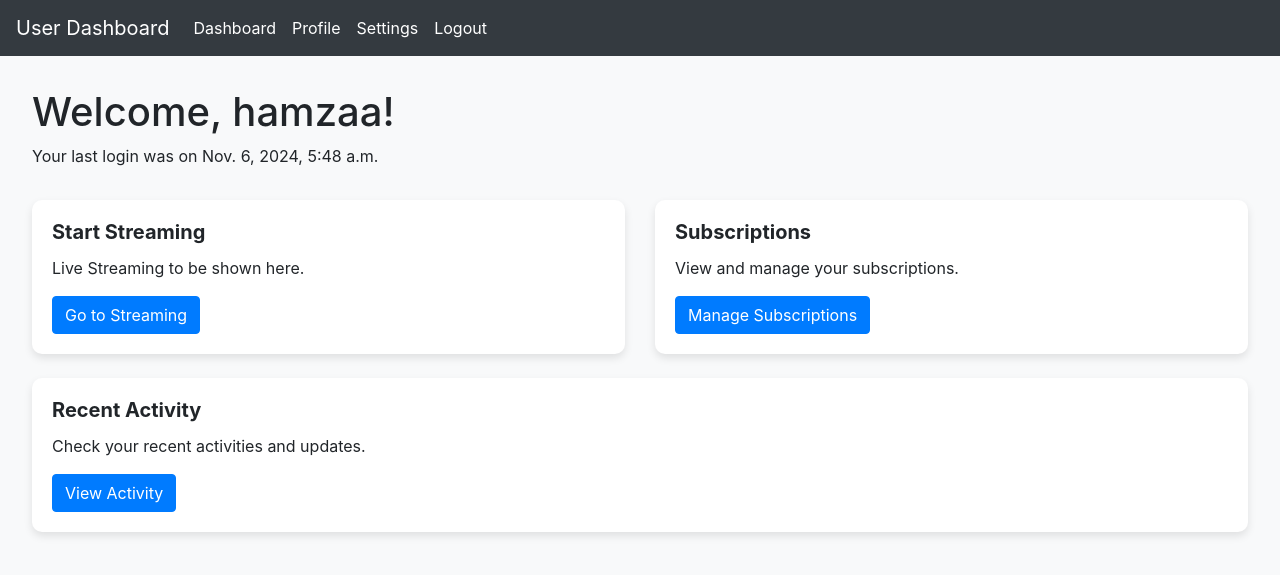
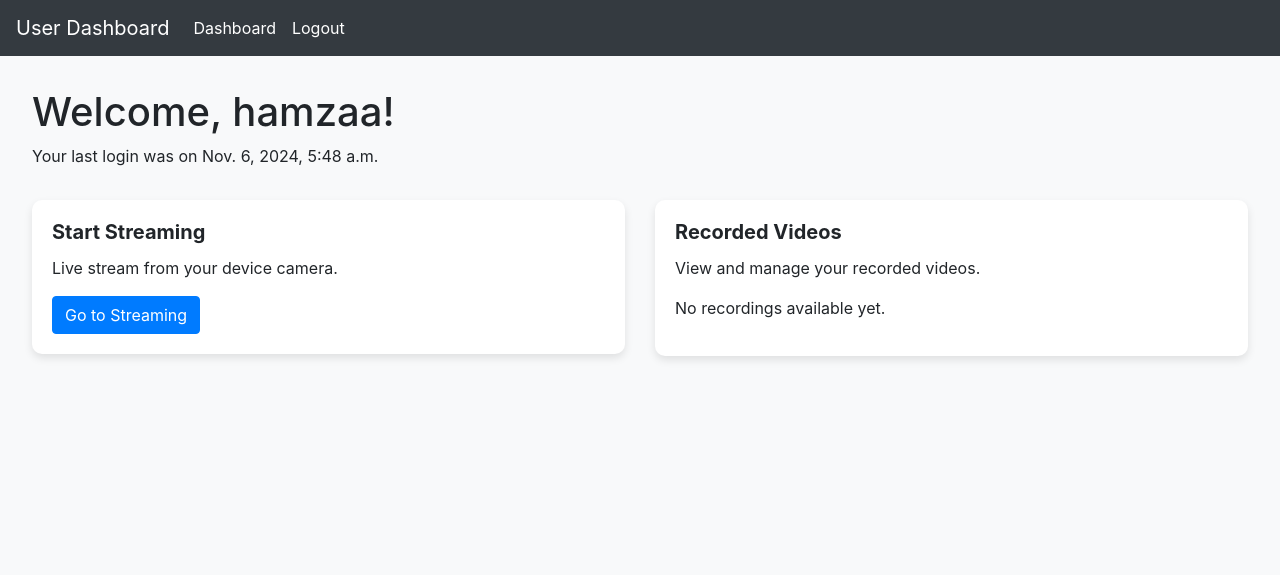
Before and after one commit to RajaJamal913/Web-Streaming, a Django app: page /dashboard/ in a window 1280 px wide. Shown: the top 575 px of the page. Run offline with Django 5.2, Linux system fonts and the light colour scheme; a user stored in the database is signed in; some libraries are stand-ins or nearby versions.

Commit message:
video streaming added

```diff
--- a/accounts/urls.py
+++ b/accounts/urls.py
@@ -1,11 +1,15 @@
 from django.urls import path
+
+from webapp import settings
 from . import views
+from django.conf.urls.static import static
 
 urlpatterns = [
+    path('register/', views.register_view, name='register'),  # User registration
+    path('login/', views.login_view, name='login'),  # User login
+    path('dashboard/', views.dashboard_view, name='dashboard'),  # Dashboard for logged-in users
+    path('logout/', views.logout_view, name='logout'),  # Logout
+    path('live-stream/', views.live_stream, name='live_stream'),  # Live stream page
+    path('stop-stream/', views.stop_stream, name='stop_stream'),  # Stop stream and save the video
 
-    path('', views.login_view, name='login'),
-    path('register/', views.register_view, name='register'),
-    path('dashboard/', views.dashboard_view, name='dashboard'),
-    path('logout/', views.logout_view, name='logout'),
-    path('stream/', views.live_stream, name='live_stream'),
-]
+] + static(settings.MEDIA_URL, document_root=settings.MEDIA_ROOT)
--- a/accounts/views.py
+++ b/accounts/views.py
@@ -1,13 +1,15 @@
 from django.shortcuts import render, redirect
 from django.contrib.auth import authenticate, login, logout
 from django.contrib import messages
+
+from accounts.models import VideoRecording
 from .forms import UserRegistrationForm
 from django.contrib.auth.decorators import login_required
-from django.shortcuts import render
-from django.http import StreamingHttpResponse
+from django.http import HttpResponse, StreamingHttpResponse
 import cv2
+from datetime import datetime
 
-
+# User registration view
 def register_view(request):
     if request.method == 'POST':
         form = UserRegistrationForm(request.POST)
@@ -21,6 +23,7 @@ def register_view(request):
         form = UserRegistrationForm()
     return render(request, 'templates/register.html', {'form': form})
 
+# Login view
 def login_view(request):
     if request.method == 'POST':
         username = request.POST.get('username')
@@ -33,28 +36,49 @@ def login_view(request):
             messages.error(request, "Invalid credentials.")
     return render(request, 'templates/login.html')
 
+# Dashboard view
 @login_required
 def dashboard_view(request):
-    return render (request, ('templates/dashboard.html'))
+    # Retrieve all recorded videos for the current user
+    videos = VideoRecording.objects.filter(user=request.user)
+    return render(request, 'dashboard.html', {'videos': videos})
 
+# Logout view
 def logout_view(request):
     logout(request)
     return redirect('login')
 
+# Function to serve the live stream feed
 def live_stream(request):
-    # Initialize video capture for the laptop's default camera
-    cap = cv2.VideoCapture(0)  # '0' refers to the default camera (e.g., laptop camera)
+    cap = cv2.VideoCapture(0, cv2.CAP_DSHOW)
     return StreamingHttpResponse(generate_frames(cap), content_type='multipart/x-mixed-replace; boundary=frame')
 
+# Function to generate frames for live streaming and recording
 def generate_frames(cap):
+    # Define codec and create VideoWriter for saving the video
+    fourcc = cv2.VideoWriter_fourcc(*'XVID')
+    filename = f"media/video_recordings/{datetime.now().strftime('%Y%m%d_%H%M%S')}.avi"
+    out = cv2.VideoWriter(filename, fourcc, 20.0, (640, 480))  # 20 FPS, 640x480 resolution
+
     while True:
-        # Read the frame from the camera
         success, frame = cap.read()
         if not success:
             break
-        # Encode the frame as JPEG
+
+        # Write frame to the output video file
+        out.write(frame)
+
+        # Encode frame as JPEG for streaming
         ret, buffer = cv2.imencode('.jpg', frame)
         frame = buffer.tobytes()
-        # Yield each frame as part of the response
         yield (b'--frame\r\n'
                b'Content-Type: image/jpeg\r\n\r\n' + frame + b'\r\n')
+
+    cap.release()
+    out.release()
+
+# Function to stop the stream and save the recording
+def stop_stream(request):
+    # The stream should be saved automatically when `generate_frames` finishes
+    # You can add additional cleanup or database operations here
+    return HttpResponse('Stream recorded successfully!')
--- a/templates/dashboard.html
+++ b/templates/dashboard.html
@@ -4,7 +4,6 @@
     <meta charset="UTF-8">
     <meta name="viewport" content="width=device-width, initial-scale=1.0">
     <link rel="stylesheet" href="https://stackpath.bootstrapcdn.com/bootstrap/4.5.2/css/bootstrap.min.css">
-    <link href="https://vjs.zencdn.net/7.10.2/video-js.css" rel="stylesheet">
     <title>User Dashboard</title>
     <style>
         body {
@@ -35,6 +34,12 @@
         .header {
             margin-bottom: 2rem;
         }
+        .video-card {
+            margin-bottom: 1.5rem;
+        }
+        .video-card h6 {
+            font-weight: bold;
+        }
     </style>
 </head>
 <body>
@@ -47,12 +52,6 @@
             <ul class="navbar-nav">
                 <li class="nav-item active">
                     <a class="nav-link" href="{% url 'dashboard' %}">Dashboard</a>
-                </li>
-                <li class="nav-item">
-                    <a class="nav-link" href="#">Profile</a>
-                </li>
-                <li class="nav-item">
-                    <a class="nav-link" href="#">Settings</a>
                 </li>
                 <li class="nav-item">
                     <a class="nav-link" href="{% url 'logout' %}">Logout</a>
@@ -72,15 +71,8 @@
                 <div class="card">
                     <div class="card-body">
                         <h5 class="card-title">Start Streaming</h5>
-                        <p class="card-text">Live Streaming to be shown here.</p>
-                        <button class="btn btn-primary" data-toggle="collapse" data-target="#stream-container">
-                            Go to Streaming
-                        </button>
-                        <div id="stream-container" class="collapse mt-3">
-                            <video id="my-video" class="video-js vjs-default-skin" controls preload="auto" width="100%" height="400px">
-                                <source src="https://insound.it:443/streaming/hls/stream.m3u8" type="application/x-mpegURL">
-                            </video>
-                        </div>
+                        <p class="card-text">Live stream from your device camera.</p>
+                        <a href="{% url 'live_stream' %}" class="btn btn-primary">Go to Streaming</a>
                     </div>
                 </div>
             </div>
@@ -88,19 +80,22 @@
             <div class="col-md-6">
                 <div class="card">
                     <div class="card-body">
-                        <h5 class="card-title">Subscriptions</h5>
-                        <p class="card-text">View and manage your subscriptions.</p>
-                        <a href="#" class="btn btn-primary">Manage Subscriptions</a>
+                        <h5 class="card-title">Recorded Videos</h5>
+                        <p class="card-text">View and manage your recorded videos.</p>
+                        {% for video in videos %}
+                            <div class="video-card">
+                                <h6>{{ video.title }}</h6>
+                                <video width="320" height="240" controls>
+                                    <source src="{{ video.video_file.url }}" type="video/x-msvideo">
+                                    Your browser does not support the video tag.
+                                </video>
+                                <p>Duration: {{ video.duration }} seconds</p>
+                            </div>
+                        {% empty %}
+                            <p>No recordings available yet.</p>
+                        {% endfor %}
                     </div>
                 </div>
-            </div>
-        </div>
-
-        <div class="card">
-            <div class="card-body">
-                <h5 class="card-title">Recent Activity</h5>
-                <p class="card-text">Check your recent activities and updates.</p>
-                <a href="#" class="btn btn-primary">View Activity</a>
             </div>
         </div>
     </div>
@@ -108,6 +103,5 @@
     <script src="https://code.jquery.com/jquery-3.5.1.slim.min.js"></script>
     <script src="https://cdn.jsdelivr.net/npm/@popperjs/core@2.9.3/dist/umd/popper.min.js"></script>
     <script src="https://stackpath.bootstrapcdn.com/bootstrap/4.5.2/js/bootstrap.min.js"></script>
-    <script src="https://vjs.zencdn.net/7.10.2/video.min.js"></script>
 </body>
 </html>
--- a/webapp/settings.py
+++ b/webapp/settings.py
@@ -10,6 +10,7 @@ For the full list of settings and their values, see
 https://docs.djangoproject.com/en/5.0/ref/settings/
 """
 
+import os
 from pathlib import Path
 
 # Build paths inside the project like this: BASE_DIR / 'subdir'.
@@ -122,3 +123,6 @@ STATIC_URL = 'static/'
 # https://docs.djangoproject.com/en/5.0/ref/settings/#default-auto-field
 
 DEFAULT_AUTO_FIELD = 'django.db.models.BigAutoField'
+
+MEDIA_URL = '/media/'
+MEDIA_ROOT = os.path.join(BASE_DIR, 'media')
--- a/webapp/urls.py
+++ b/webapp/urls.py
@@ -16,8 +16,10 @@ Including another URLconf
 """
 from django.contrib import admin
 from django.urls import include, path
+from django.conf.urls.static import static
+from webapp import settings
 
 urlpatterns = [
     path('admin/', admin.site.urls),
     path('', include('accounts.urls')),
-]
+]+ static(settings.MEDIA_URL, document_root=settings.MEDIA_ROOT)
```
Also changed, not shown: accounts/models.py (+11 -1 lines), accounts/migrations/0001_initial.py (added), db.sqlite3, 3 other files.
